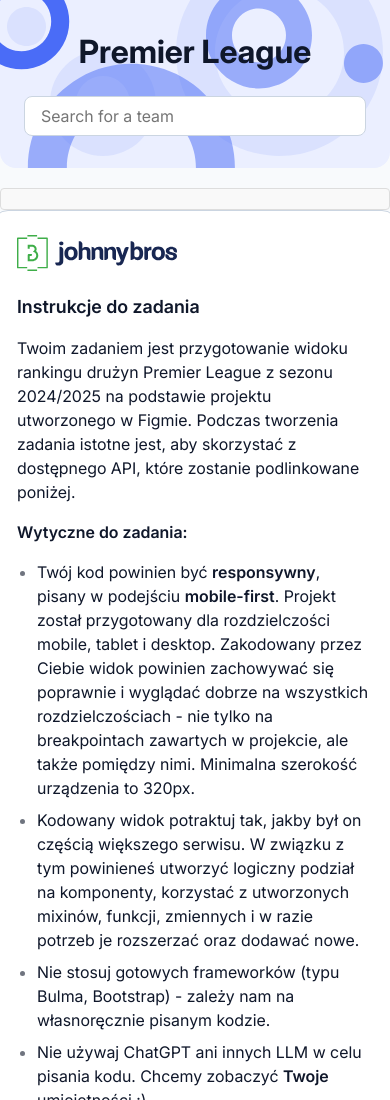
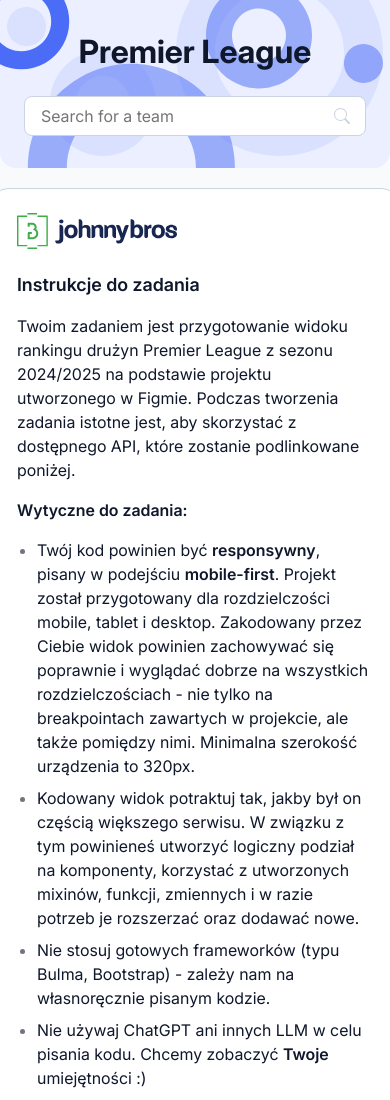
Before and after one commit to LukasMalyszko/Zadanie-rekrutacyjne---Frontend, a website with bundled scripts: page src/index.html in a window 390 px wide. Shown: the top 1100 px of the page. Built offline with nearby package versions, Linux system fonts and the light colour scheme; a script that the page names is missing.

Commit message:
Enhance scoreboard layout: update search input with icon and improve styles for better usability and responsiveness.

```diff
--- a/src/index.html
+++ b/src/index.html
@@ -14,13 +14,27 @@
 				<div class="scoreboard">
 					<div class="scoreboard__header">
 						<div class="scoreboard__title">Premier League</div>
-						<input type="text" class="scoreboard__search" placeholder="Search for a team" />
+						<div class="scoreboard__search">
+							<input type="text" class="scoreboard__search-input" placeholder="Search for a team" />
+							<svg xmlns="http://www.w3.org/2000/svg" width="16" height="16" class="scoreboard__search-icon" viewBox="0 0 16 16">
+								<path d="M11.742 10.344a6.5 6.5 0 1 0-1.397 1.398h-.001q.044.06.098.115l3.85 3.85a1 1 0 0 0 1.415-1.414l-3.85-3.85a1 1 0 0 0-.115-.1zM12 6.5a5.5 5.5 0 1 1-11 0 5.5 5.5 0 0 1 11 0"/>
+							</svg>
+						</div>
 						<img src="assets/svg/circle-left.svg" alt="" class="scoreboard__decor-left decor" />
 						<img src="assets/svg/circle-mid.svg" alt="" class="scoreboard__decor-mid decor" />
 						<img src="assets/svg/circle-right.svg" alt="" class="scoreboard__decor-right decor" />
 					</div>
 					<div class="scoreboard__content">
-						<!-- Content loaded with JS -->
+						<div class="scoreboard__tile">
+							<div class="scoreboard__skeleton">
+								<div class="scoreboard__skeleton-rank skeleton"></div>
+								<div class="scoreboard__skeleton-badge skeleton"></div>
+								<div class="scoreboard__skeleton-name skeleton"></div>
+								<div class="scoreboard__skeleton-bar skeleton"></div>
+								<div class="scoreboard__skeleton-matches skeleton"></div>
+								<div class="scoreboard__skeleton-points skeleton"></div>
+							</div>
+						</div>
 					</div>
 				</div>
 			</div>
--- a/src/scss/pages/_scoreboard.scss
+++ b/src/scss/pages/_scoreboard.scss
@@ -21,7 +21,17 @@
   }
 
   &__search {
-    box-sizing: border-box;
+    position: relative;
+    width: 100%;
+
+    &:focus {
+      outline: none;
+      border-color: #007bff;
+      box-shadow: 0 0 5px rgba(0, 123, 255, 0.5);
+    }
+  }
+
+  &__search-input {
     border: $border-width solid $border-color;
     border-radius: $border-radius-sm;
     width: 100%;
@@ -30,13 +40,15 @@
     font-size: $font-size-base;
     line-height: $line-height-input;
     border-radius: $border-radius-sm;
+    }
 
-
-    &:focus {
-      outline: none;
-      border-color: #007bff;
-      box-shadow: 0 0 5px rgba(0, 123, 255, 0.5);
-    }
+  &__search-icon {
+    position: absolute;
+    z-index: 1;
+    top: 50%;
+    right: 16px;
+    transform: translateY(-50%);
+    fill: $gray-300;
   }
 
   .decor{
@@ -59,11 +71,5 @@
   }
 
   &__content {
-    max-height: 400px;
-    overflow-y: auto;
-    border: 1px solid #ddd;
-    border-radius: 4px;
-    padding: 10px;
-    background-color: #f9f9f9;
   }
 }
```
Also changed, not shown: src/style.css, 1 other file.
